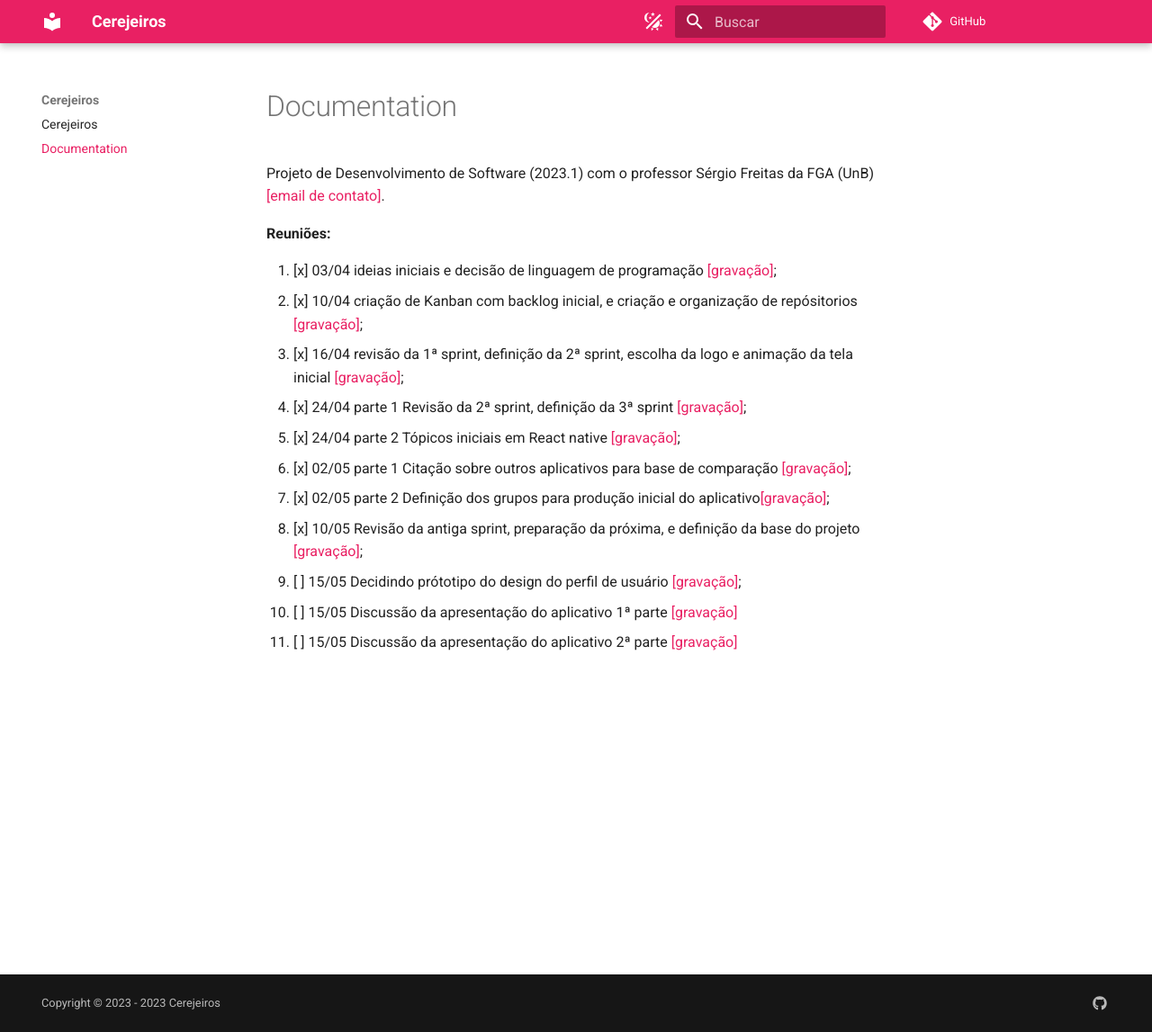
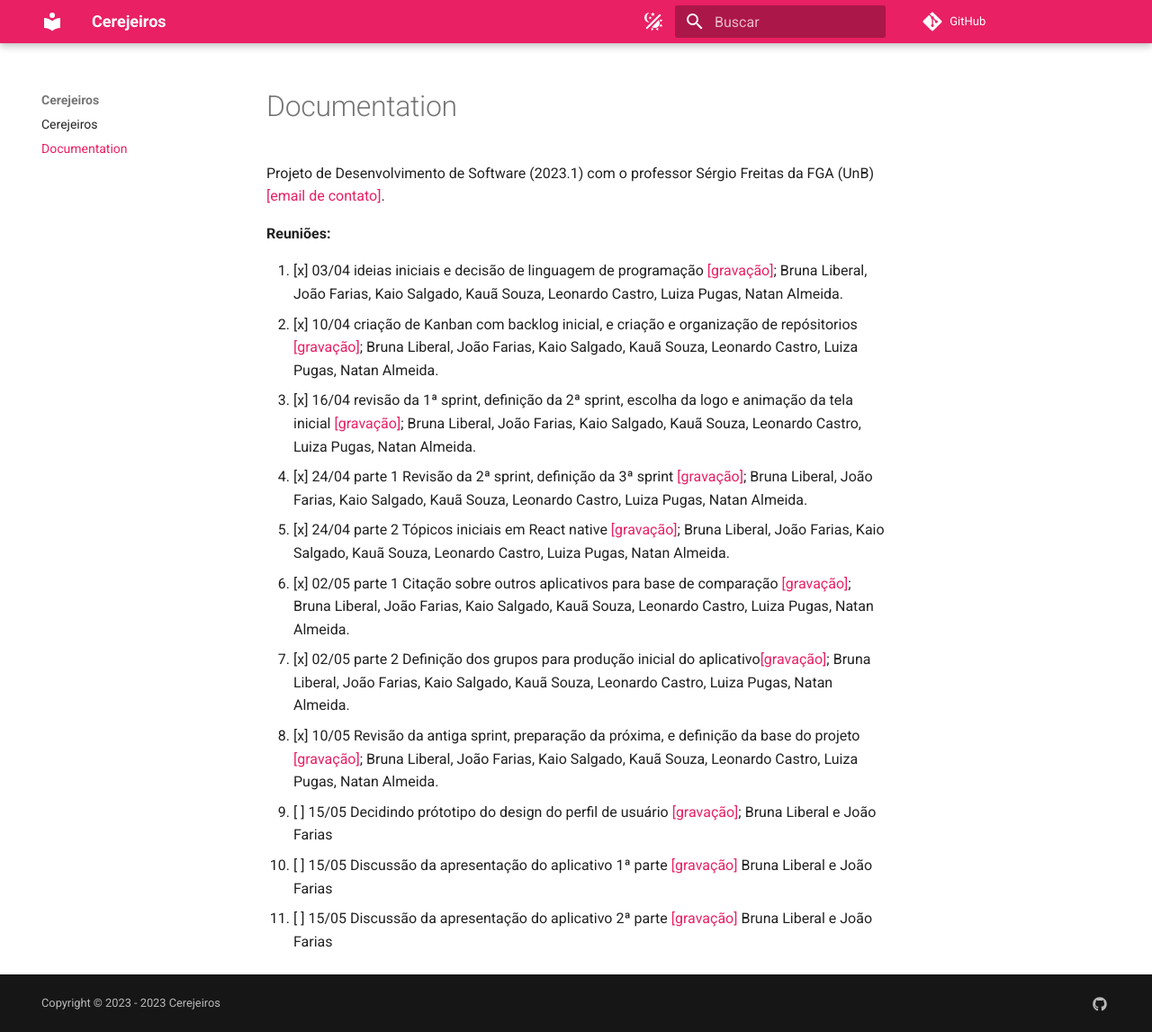
Before and after one commit to cerejeiros/bloom, an MkDocs documentation site: the page built from docs/documentation.md, in a window 1280 px wide and 1147 px high. Shown: the whole window at 90% size. Built offline with MkDocs 1.6.1 and Material for MkDocs 9.7.7, drawn with Linux system fonts in a browser that asks for light colours; comment, search, counter and statistics services are not loaded.

Commit message:
docs: add participants of meetings

```diff
--- a/docs/documentation.md
+++ b/docs/documentation.md
@@ -3,13 +3,24 @@ Projeto de Desenvolvimento de Software (2023.1) com o professor Sérgio Freitas
 **Reuniões:**
 
 1. [x] 03/04 ideias iniciais e decisão de linguagem de programação [[gravação]](https://youtu.be/oCo3_l9yjag);
+Bruna Liberal, João Farias, Kaio Salgado, Kauã Souza, Leonardo Castro, Luiza Pugas, Natan Almeida.
 2. [x] 10/04 criação de Kanban com backlog inicial, e criação e organização de repósitorios [[gravação]](https://youtu.be/O5FdUxWQ-uo);
+Bruna Liberal, João Farias, Kaio Salgado, Kauã Souza, Leonardo Castro, Luiza Pugas, Natan Almeida.
 3. [x] 16/04 revisão da 1ª sprint, definição da 2ª sprint, escolha da logo e animação da tela inicial [[gravação]](https://youtu.be/jxAqiAvt2C0);
+Bruna Liberal, João Farias, Kaio Salgado, Kauã Souza, Leonardo Castro, Luiza Pugas, Natan Almeida.
 4. [x] 24/04 parte 1 Revisão da 2ª sprint, definição da 3ª sprint [[gravação]](https://youtu.be/WNyN6yPAbT0);
+Bruna Liberal, João Farias, Kaio Salgado, Kauã Souza, Leonardo Castro, Luiza Pugas, Natan Almeida.
 5. [x] 24/04 parte 2  Tópicos iniciais em React native [[gravação]](https://youtu.be/b4VeMpOEmks);
+Bruna Liberal, João Farias, Kaio Salgado, Kauã Souza, Leonardo Castro, Luiza Pugas, Natan Almeida.
 6. [x] 02/05 parte 1 Citação sobre outros aplicativos para base de comparação [[gravação]](https://youtu.be/aX6EJ64jHoY);
+Bruna Liberal, João Farias, Kaio Salgado, Kauã Souza, Leonardo Castro, Luiza Pugas, Natan Almeida.
 7. [x] 02/05 parte 2  Definição dos grupos para produção inicial do aplicativo[[gravação]](https://youtu.be/rBXUtj7sAX0);
+Bruna Liberal, João Farias, Kaio Salgado, Kauã Souza, Leonardo Castro, Luiza Pugas, Natan Almeida.
 8. [x] 10/05 Revisão da antiga sprint, preparação da próxima, e definição da base do projeto [[gravação]](https://youtu.be/Sq1C0Nz8zZM);
+Bruna Liberal, João Farias, Kaio Salgado, Kauã Souza, Leonardo Castro, Luiza Pugas, Natan Almeida.
 9. [ ] 15/05 Decidindo prótotipo do design do perfil de usuário [[gravação]](https://drive.google.com/file/d/12aYS3isiaclU01EWkF-XBJlAocpCyMh5/view?usp=sharing);
+Bruna Liberal e João Farias
 10. [ ] 15/05 Discussão da apresentação do aplicativo 1ª parte [[gravação]](https://drive.google.com/file/d/1DQeybHv8wfz6V4rFa_KG2fHRNKmDh2w4/view?usp=share_link)
+Bruna Liberal e João Farias
 11. [ ] 15/05 Discussão da apresentação do aplicativo 2ª parte [[gravação]](https://drive.google.com/file/d/1DQeybHv8wfz6V4rFa_KG2fHRNKmDh2w4/view?usp=share_link)
+Bruna Liberal e João Farias
```
